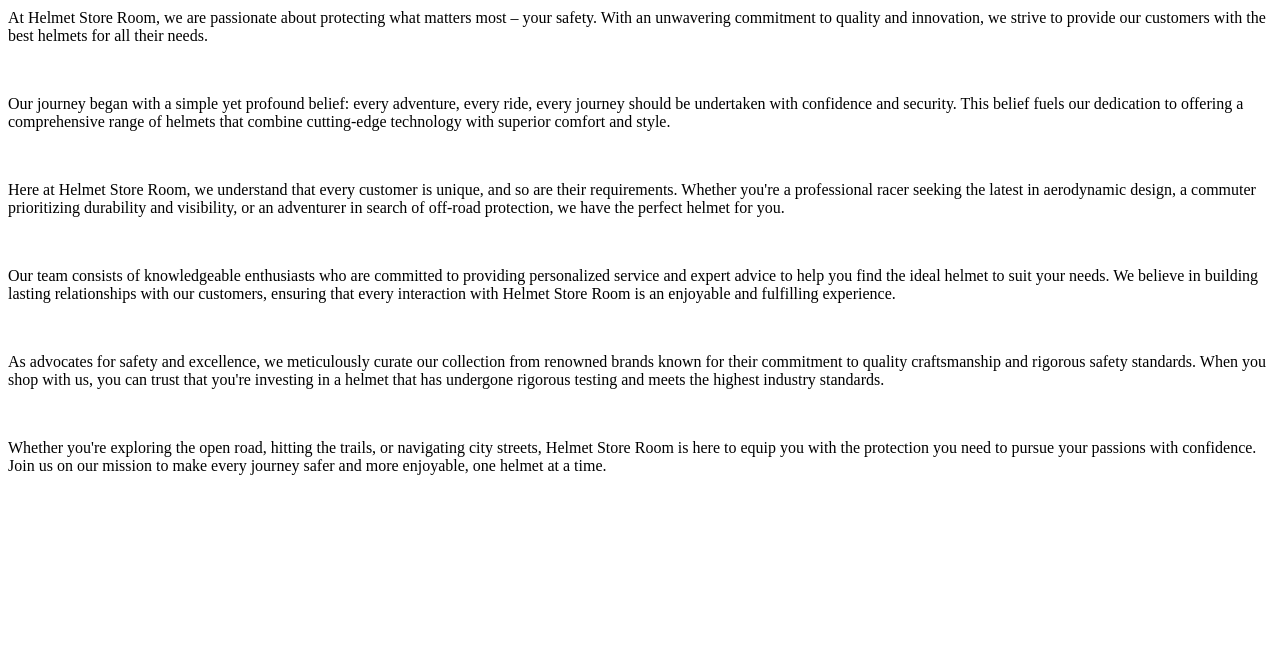
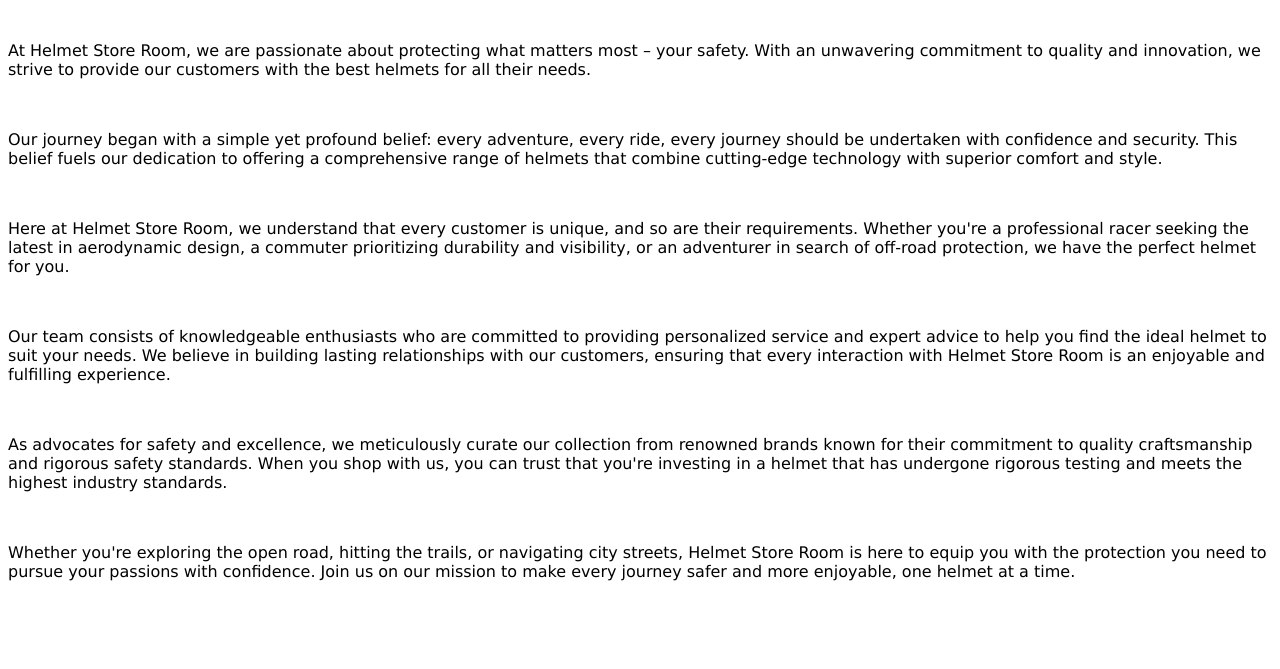
Before and after one commit to varshavenkat04/Helmet-Showroom, a plain HTML site: page about.html in a window 1280 px wide. Shown: the part 131-800 px from the top of the page. Drawn offline with Linux system fonts and the light colour scheme; files that its build step writes are made by us from their sources; the site is published under a folder, as on GitHub Pages, so addresses that start at the root find nothing.

Commit message:
Update about.html

```diff
--- a/about.html
+++ b/about.html
@@ -5,7 +5,7 @@
     <meta name="viewport" content="width=device-width, initial-scale=1.0">
     <title> Raghavan Helmet Store</title>
   <link rel="shortcut icon" href="./Images/HEL Icon.png" type="image/x-icon">
-  <link rel="stylesheet" href="/CSS/about.css">
+  <link rel="stylesheet" href="about.css">
 
 </head>
 <body>
```
